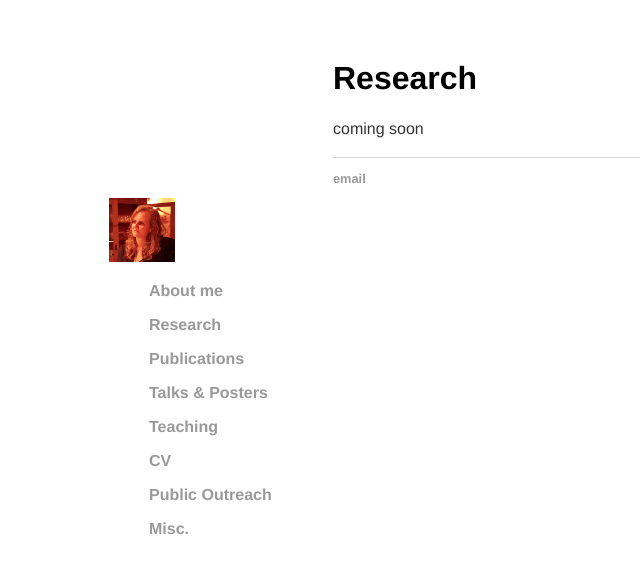
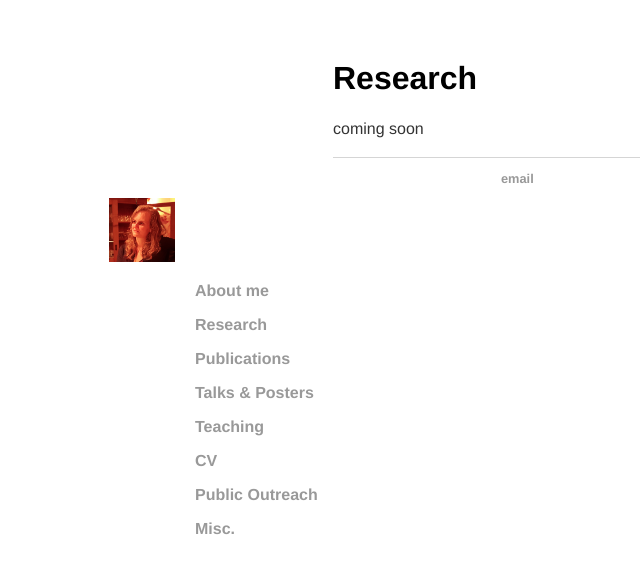
Before and after one commit to marieke-woensdregt/marieke-woensdregt.github.io, a Jekyll site: the page built from research/index.html, in a window 1280 px wide. Shown: the top 574 px of the page, without its empty margins (83-723 px from the left). Built offline with Jekyll 4.4.1, drawn with Linux system fonts in a browser that asks for light colours.

Commit message:
Update main.css

```diff
--- a/css/main.css
+++ b/css/main.css
@@ -26,10 +26,12 @@
     font-family:'Helvetica', 'Arial', 'Sans-Serif';
 }
 h2 {
+    margin-left: 25%;
     font-size: 1.5em;
     font-family:'Helvetica', 'Arial', 'Sans-Serif';
 }
 h3 {
+    margin-left: 25%;
     font-size: 1em;
     font-family:'Helvetica', 'Arial', 'Sans-Serif';
 }
```
